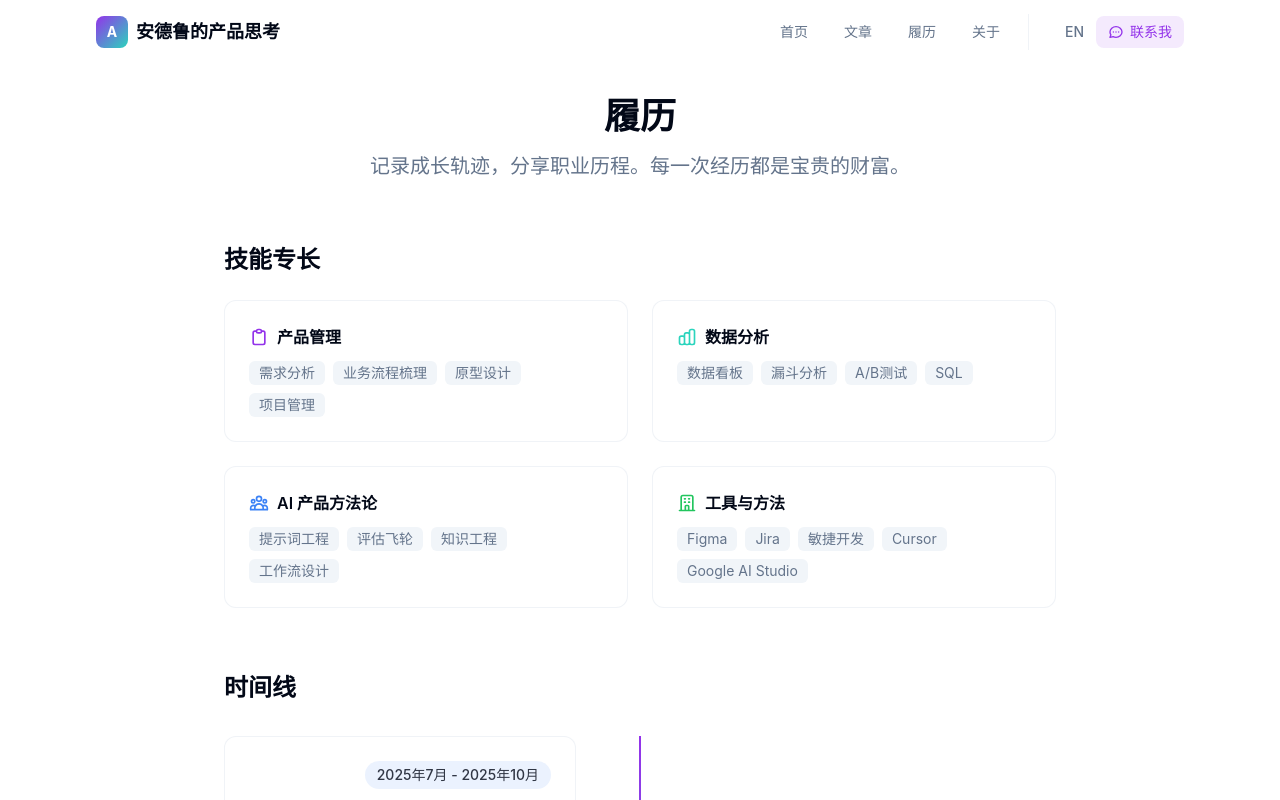
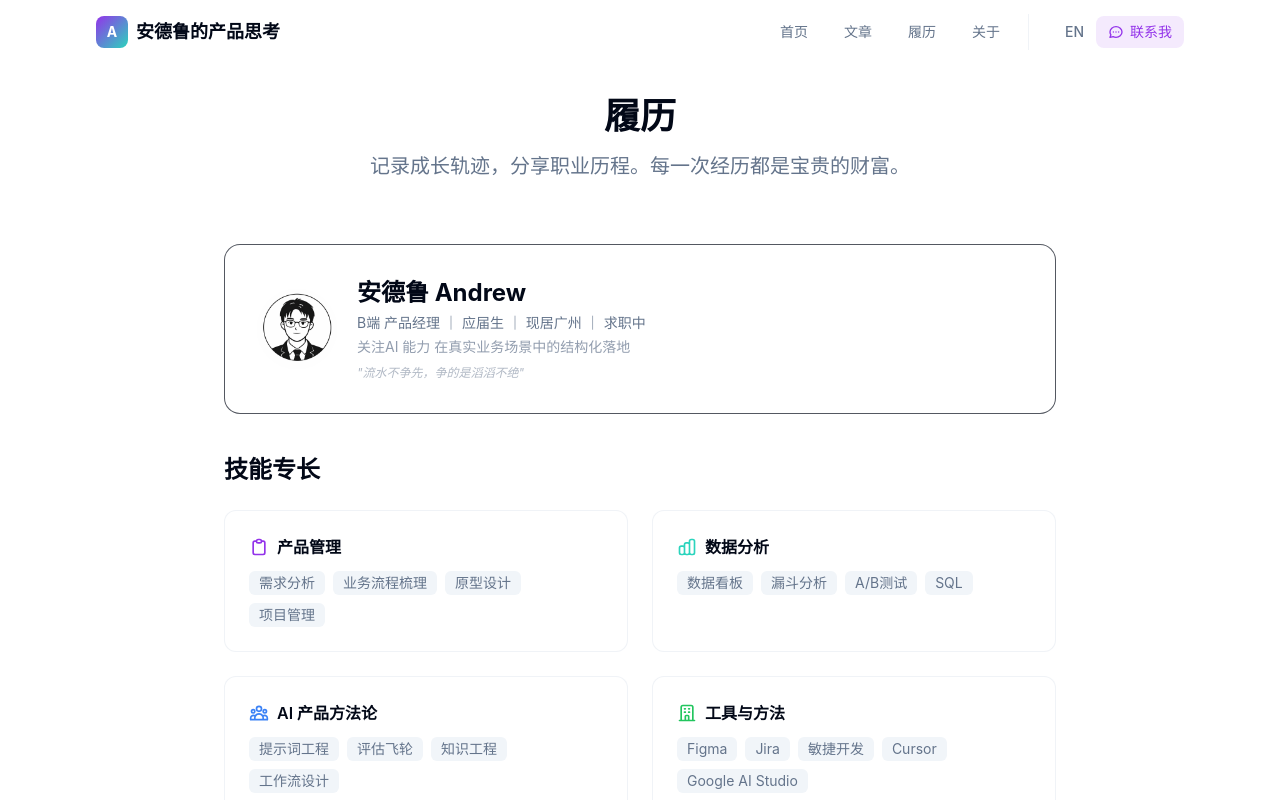
Before and after one commit to newbeenoob/myblog, a Next.js app: page /resume in a window 1280 px wide. Shown: the top 800 px of the page. Built offline with nearby package versions, Linux system fonts and the light colour scheme; a web font is replaced by a local one.

Commit message:
add: ProfileCard component

```diff
--- /dev/null
+++ b/components/ProfileCard.tsx
@@ -0,0 +1,98 @@
+"use client";
+
+import { useState } from "react";
+import { useLanguage } from "./LanguageContext";
+import { motion } from "framer-motion";
+
+export default function ProfileCard() {
+  const { language } = useLanguage();
+  const [imageError, setImageError] = useState(false);
+
+  // Profile data
+  const profileData = {
+    name: language === "zh" ? "安德鲁 Andrew" : "Andrew",
+    identity:
+      language === "zh"
+        ? "B端 产品经理 ｜ 应届生 ｜ 现居广州 ｜ 求职中"
+        : "B2B Product Manager ｜ Fresh Graduate ｜ Based in Guangzhou ｜ Open to Work",
+    focus:
+      language === "zh"
+        ? "关注AI 能力 在真实业务场景中的结构化落地"
+        : "Focused on structured implementation of AI tech in real business scenarios",
+    motto: '"流水不争先，争的是滔滔不绝"',
+  };
+
+  return (
+    <div
+      className="w-full p-6 sm:p-8 rounded-2xl mb-10"
+      style={{
+        background: "rgba(255, 255, 255, 0.03)",
+        border: "1px solid rgba(42, 47, 58, 0.8)",
+      }}
+    >
+      {/* Desktop: Two columns layout */}
+      <div className="hidden sm:flex items-center gap-5">
+        {/* Avatar */}
+        <div className="flex-shrink-0">
+          {!imageError ? (
+            <motion.img
+              src="/images/avatar.png"
+              alt="Andrew avatar"
+              className="w-20 h-20 rounded-full object-cover"
+              onError={() => setImageError(true)}
+              whileHover={{ scale: 1.1 }}
+              transition={{ duration: 0.2 }}
+            />
+          ) : (
+            <motion.div
+              className="w-20 h-20 rounded-full bg-muted flex items-center justify-center"
+              whileHover={{ scale: 1.1 }}
+              transition={{ duration: 0.2 }}
+            >
+              <span className="text-2xl font-bold text-muted-foreground">A</span>
+            </motion.div>
+          )}
+        </div>
+
+        {/* Content */}
+        <div className="flex-1 min-w-0">
+          <h2 className="text-2xl font-bold text-foreground mb-1">{profileData.name}</h2>
+          <p className="text-sm text-muted-foreground mb-1">{profileData.identity}</p>
+          <p className="text-sm text-muted-foreground/70">{profileData.focus}</p>
+          <p className="text-xs text-muted-foreground/50 mt-2 italic">{profileData.motto}</p>
+        </div>
+      </div>
+
+      {/* Mobile: Stacked layout */}
+      <div className="sm:hidden text-center">
+        {/* Avatar */}
+        <div className="flex justify-center mb-4">
+          {!imageError ? (
+            <motion.img
+              src="/images/avatar.png"
+              alt="Andrew avatar"
+              className="w-20 h-20 rounded-full object-cover"
+              onError={() => setImageError(true)}
+              whileHover={{ scale: 1.1 }}
+              transition={{ duration: 0.2 }}
+            />
+          ) : (
+            <motion.div
+              className="w-20 h-20 rounded-full bg-muted flex items-center justify-center"
+              whileHover={{ scale: 1.1 }}
+              transition={{ duration: 0.2 }}
+            >
+              <span className="text-2xl font-bold text-muted-foreground">A</span>
+            </motion.div>
+          )}
+        </div>
+
+        {/* Content */}
+        <h2 className="text-2xl font-bold text-foreground mb-1">{profileData.name}</h2>
+        <p className="text-sm text-muted-foreground mb-1">{profileData.identity}</p>
+        <p className="text-sm text-muted-foreground/70">{profileData.focus}</p>
+        <p className="text-xs text-muted-foreground/50 mt-2 italic">{profileData.motto}</p>
+      </div>
+    </div>
+  );
+}
--- a/components/ResumeContent.tsx
+++ b/components/ResumeContent.tsx
@@ -1,7 +1,10 @@
 "use client";
 
+import { useState } from "react";
 import Timeline from "./Timeline";
+import ProfileCard from "./ProfileCard";
 import { useLanguage } from "./LanguageContext";
+import ContactFormModal from "./ContactFormModal";
 
 const timelineItemsZh = [
   {
@@ -144,6 +147,7 @@ const skillsEn = {
 
 export default function ResumeContent() {
   const { language, t } = useLanguage();
+  const [isContactModalOpen, setIsContactModalOpen] = useState(false);
 
   const timelineItems = language === "zh" ? timelineItemsZh : timelineItemsEn;
   const skills = language === "zh" ? skillsZh : skillsEn;
@@ -160,6 +164,9 @@ export default function ResumeContent() {
               : "Recording growth milestones, sharing career journey. Every experience is a valuable asset."}
           </p>
         </header>
+
+        {/* Profile Card */}
+        <ProfileCard />
 
         {/* Skills Section */}
         <section className="mb-16">
@@ -298,8 +305,8 @@ export default function ResumeContent() {
             <p className="text-muted-foreground mb-6">
               {t("resume.cta.description")}
             </p>
-            <a
-              href="mailto:hello@andrews-meditations.com"
+            <button
+              onClick={() => setIsContactModalOpen(true)}
               className="inline-flex items-center gap-2 px-6 py-3 rounded-lg font-medium bg-gradient-to-r from-primary to-primary/80 text-white shadow-lg shadow-primary/25 hover:shadow-xl hover:shadow-primary/30 transition-all duration-300 hover:-translate-y-0.5"
             >
               <svg
@@ -316,7 +323,8 @@ export default function ResumeContent() {
                 />
               </svg>
               {t("resume.cta.button")}
-            </a>
+            </button>
+            <ContactFormModal isOpen={isContactModalOpen} onClose={() => setIsContactModalOpen(false)} />
           </div>
         </section>
       </div>
--- a/components/TagMarquee.tsx
+++ b/components/TagMarquee.tsx
@@ -22,17 +22,18 @@ const tagColors = [
 
 const tagTranslations: Record<string, { zh: string; en: string }> = {
   "产品设计": { zh: "产品设计", en: "Product Design" },
-  "B端产品新人": { zh: "B端产品新人", en: "B2B PM Beginner" },
+  "B端产品": { zh: "B端产品", en: "2B Product" },
   "AI coding": { zh: "AI coding", en: "AI Coding" },
   "敏捷开发": { zh: "敏捷开发", en: "Agile Dev" },
   "项目管理": { zh: "项目管理", en: "Project Mgmt" },
-  "AI教育": { zh: "AI教育", en: "AI Education" },
+  "AI教育": { zh: "AI+教育", en: "AI Education" },
   "AI客服": { zh: "AI客服", en: "AI Customer Service" },
-  "AI内容营销": { zh: "AI内容营销", en: "AI Content Marketing" },
+  "AI内容营销": { zh: "AI+营销", en: "AI Marketing" },
   "评估飞轮": { zh: "评估飞轮", en: "Evaluation Flywheel" },
   "知识工程": { zh: "知识工程", en: "Knowledge Eng" },
   "数据驱动决策": { zh: "数据驱动决策", en: "Data-Driven Decisions" },
-  "ENFJ": { zh: "ENFJ", en: "ENFJ" },
+  "企业数字化转型": { zh: "企业数字化转型", en: "Enterprise Digital Transformation" },
+  "AI-Native": { zh: "AI-Native", en: "AI-Native" },
   "产品求职": { zh: "产品求职", en: "PM Job Search" },
 };
 
```
Also changed, not shown: public/images/avatar.png (added).
